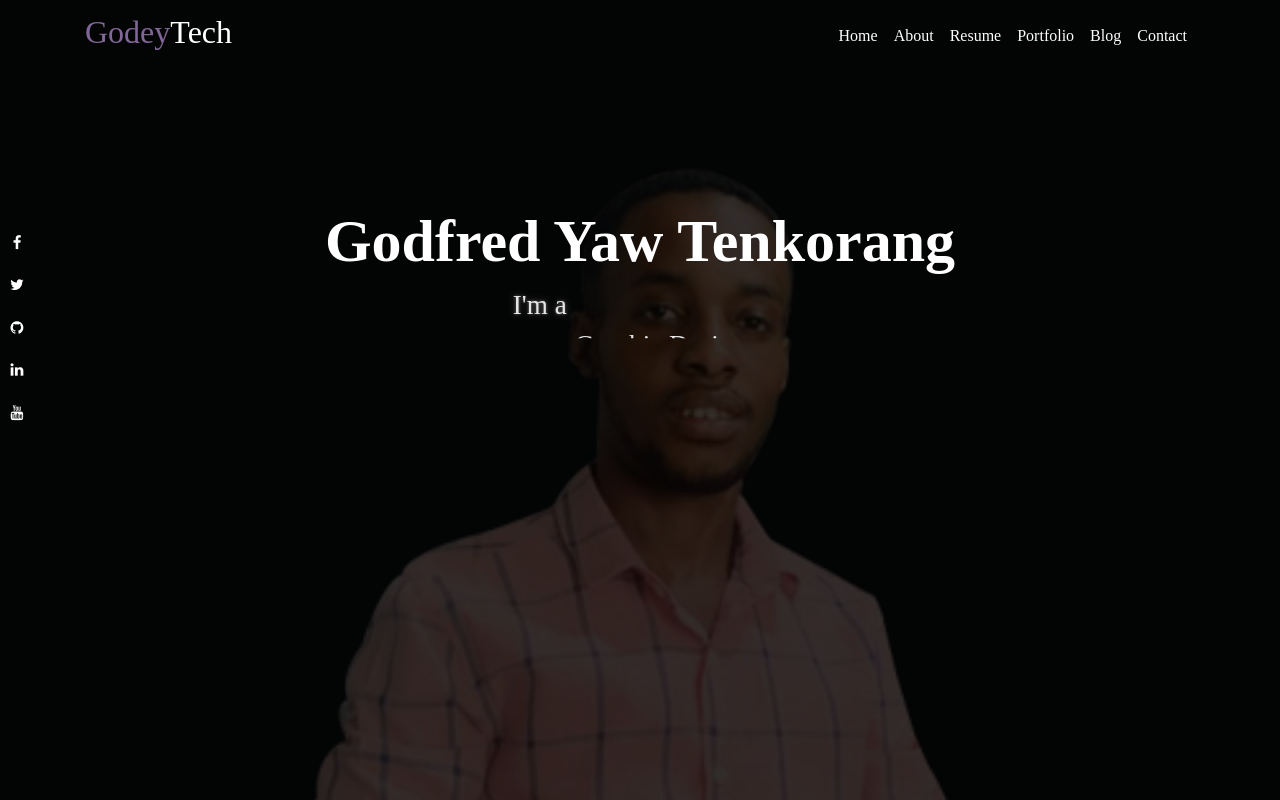
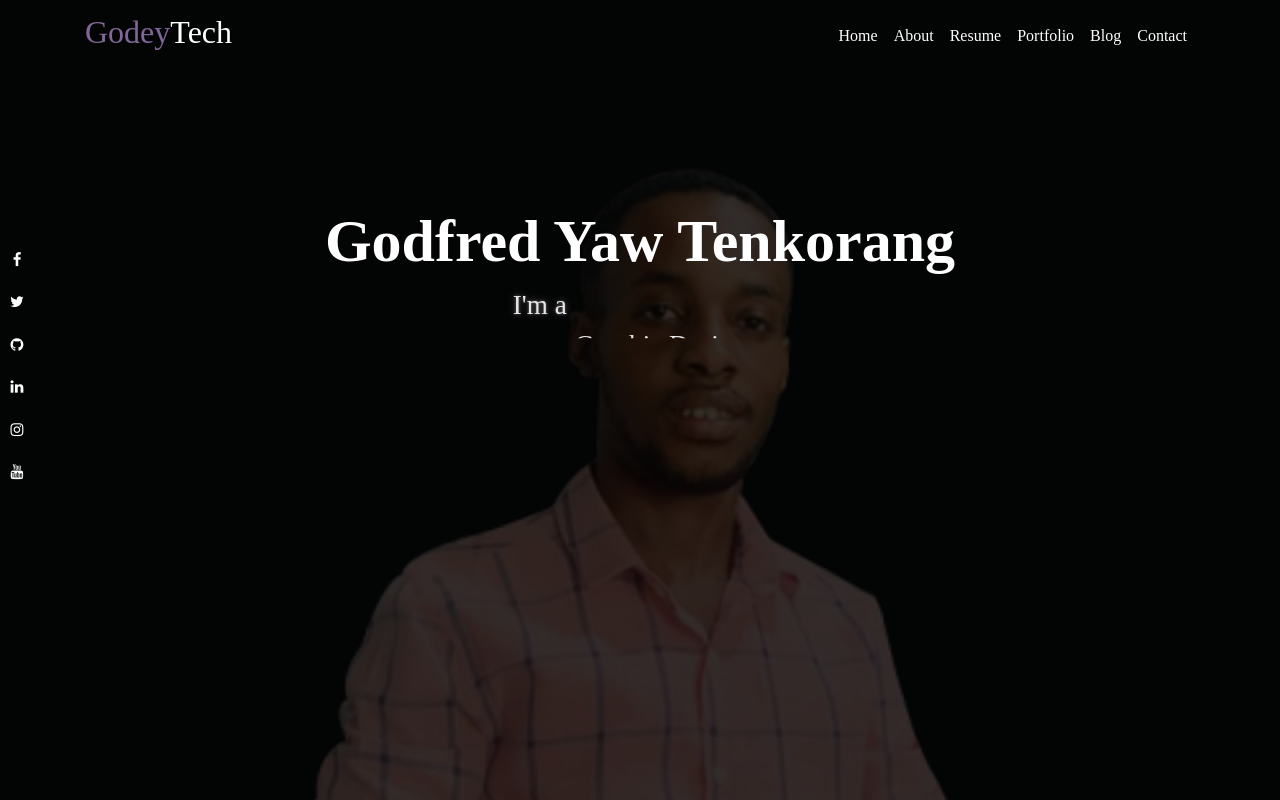
Before and after one commit to godfredtenkorang/my_website, a Django app: page / in a window 1280 px wide. Run offline with Django 4.2, Linux system fonts and the light colour scheme; some libraries are stand-ins or nearby versions.

Commit message:
added ig url

```diff
--- a/my_site/templates/my_site/about.html
+++ b/my_site/templates/my_site/about.html
@@ -33,6 +33,7 @@
                         <a href="https://web.facebook.com/godeytech"><i class="fa fa-facebook fa-2x social-a"></i></a>
                         <a href="https://twitter.com/GodfredTenkora3"><i class="fa fa-twitter fa-2x social-a"></i></a>
                         <a href="https://www.linkedin.com/in/godfred-tenkorang-616833242/"><i class="fa fa-linkedin fa-2x social-a"></i></a>
+                        <a href="https://www.instagram.com/godey.tech/"><i class="fa fa-instagram fa-2x social-a"></i></a>
                         <a href="https://github.com/godfredtenkorang"><i class="fa fa-github fa-2x social-a"></i></a>
                         <a href="https://www.youtube.com/channel/UC7FdcUoK1laj3st9t06PzHg"><i class="fa fa-youtube fa-2x social-a"></i></a>
                     </div>
--- a/my_site/templates/my_site/index.html
+++ b/my_site/templates/my_site/index.html
@@ -28,6 +28,7 @@
         <a href="https://twitter.com/GodfredTenkora3" class="twitter"><i class="fa fa-twitter"></i></a>
         <a href="https://github.com/godfredtenkorang" class="google"><i class="fa fa-github"></i></a>
         <a href="https://www.linkedin.com/in/godfred-tenkorang-616833242/" class="linkedin"><i class="fa fa-linkedin"></i></a>
+        <a href="https://www.instagram.com/godey.tech/" class="linkedin"><i class="fa fa-instagram"></i></a>
         <a href="https://www.youtube.com/channel/UC7FdcUoK1laj3st9t06PzHg" class="youtube"><i class="fa fa-youtube"></i></a>
     </div>
 </section>
```
